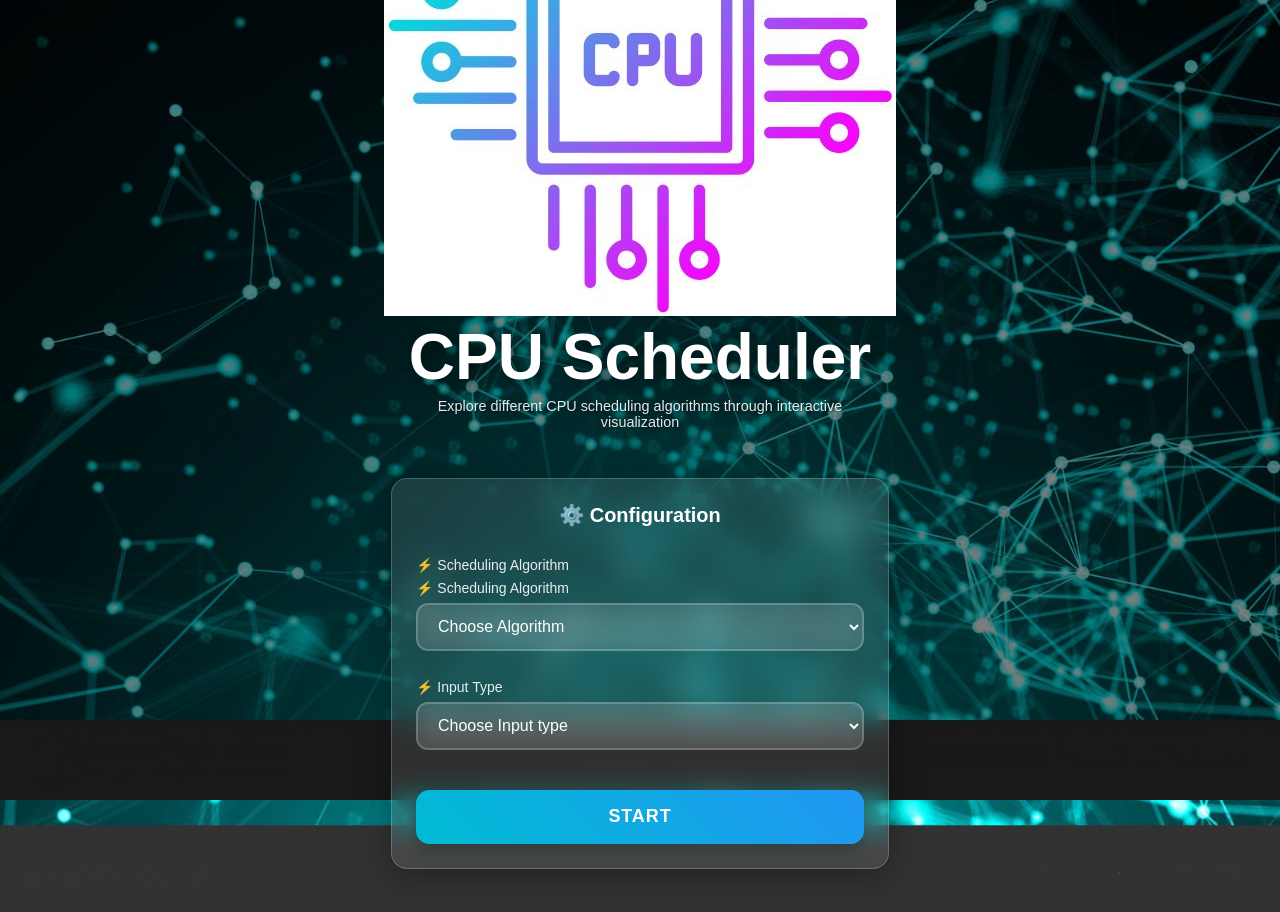
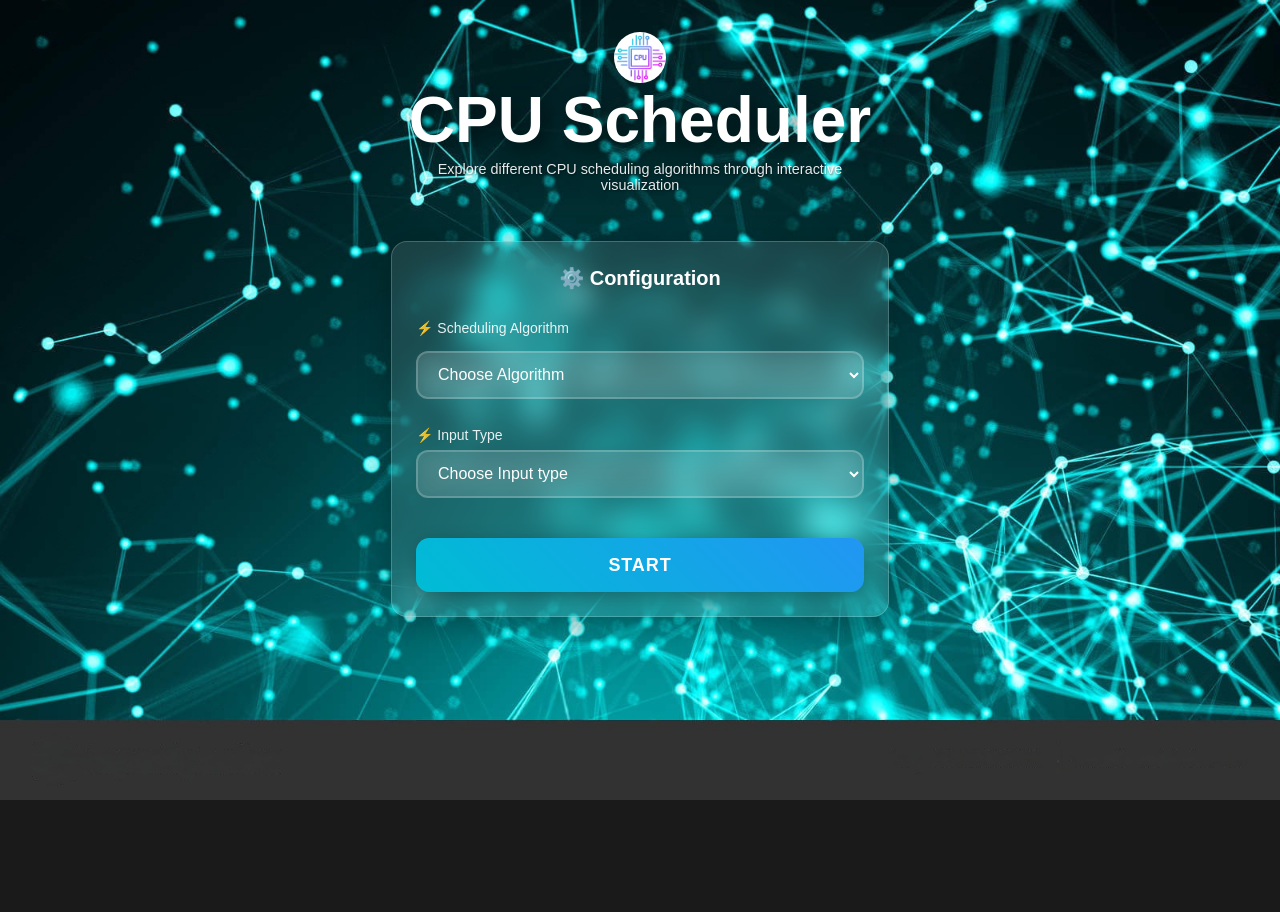
Before and after one commit to Abhay-222/OS-Process-Scheduler, a plain HTML site: page index.html in a window 1280 px wide. After the commit the page ends 800 px from the top, so only its background shows below. Drawn offline with Linux system fonts and the light colour scheme.

Commit message:
Update index.css

```diff
--- a/index.css
+++ b/index.css
@@ -11,10 +11,10 @@ body {
     background-color: #1a1a1a;
 
     background-image: url('./bg\ image.jpeg');
-    background-size: cover;                 /* ✅ fills entire screen */
-    background-position: center center;     /* ✅ centers it */
-    background-repeat: no-repeat;           /* ✅ no tiling */
-    background-attachment: scroll;          /* ✅ allows responsive sizing */
+    background-size: cover;
+    background-position: center center;
+    background-repeat: no-repeat;
+    background-attachment: scroll;
 }
 
 
@@ -22,39 +22,10 @@ html, body {
   margin: 0;
   padding: 0;
   width: 100%;
-  height: auto;           /* 👈 allow height to grow */
+  height: auto;
   min-height: 100vh;
 }
 
-body::after {
-    content: '';
-    position: fixed;
-    top: 0;
-    left: 0;
-    width: 100vw;
-    height: 100vh;
-    background-image: url('./bg\ image.jpeg');
-    background-size: 100% auto;  /* Slight zoom, avoids black bars */
-    background-position: center center;
-    background-repeat: no-repeat;
-    background-attachment: fixed;
-    z-index: -1;
-}
-
-
-
-body::before {
-    content: '';
-    position: fixed;
-    top: 0;
-    left: 0;
-    width: 100%;
-    height: 100%;
-    background: rgba(0, 0, 0, 0.5);
-    z-index: 1;
-}
-
-/* Header Section */
 .header-section {
     text-align: center;
     color: white;
@@ -64,22 +35,18 @@ body::before {
     margin-top: 2em;
 }
 
-.cpu-icon {
-    display: inline-flex;
+.cpu-icon{
+    display:flex;
+    flex-direction: column;
     align-items: center;
-    justify-content: center;
-    width: 3.5em;
-    height: 3.5em;
-    background: linear-gradient(45deg, #00bcd4, #2196f3);
-    border-radius: 50%;
-    margin-bottom: 1em;
-    box-shadow: rgba(0, 0, 0, 0.3) 0 0.5em 1.25em;
 }
 
-.cpu-icon svg {
-    color: white;
-    width: 2em;
-    height: 2em;
+.cpu-image {
+    width: 10%;
+    height: 10%;
+    object-fit: cover;
+    border-radius: 50%;
+    display: block;
 }
 
 .main-title {
@@ -118,8 +85,20 @@ body::before {
     position: relative;
 }
 
-#signupp {
-    display: none;
+
+body::after {
+    content: '';
+    position: fixed;
+    top: 0;
+    left: 0;
+    width: 100vw;
+    height: 100vh;
+    background-image: url('./bg\ image.jpeg');
+    background-size: 100% auto;
+    background-position: center center;
+    background-repeat: no-repeat;
+    background-attachment: fixed;
+    z-index: -1;
 }
 
 .signup {
@@ -130,11 +109,6 @@ body::before {
     padding: 0;
 }
 
-.picture {
-    display: none;
-}
-
-/* Configuration Title */
 .signup::before {
     content: '⚙️ Configuration';
     display: block;
@@ -146,19 +120,6 @@ body::before {
     font-family: Arial, sans-serif;
 }
 
-/* Algorithm Selection Label */
-.signup form::before {
-    content: '⚡ Scheduling Algorithm';
-    display: block;
-    color: rgba(255, 255, 255, 0.9);
-    font-size: 0.875em;
-    font-weight: 500;
-    margin-bottom: 0.5em;
-    margin-top: 0;
-    font-family: Arial, sans-serif;
-}
-
-/* New label styles */
 .input-label {
     display: block;
     color: rgba(255, 255, 255, 0.9);
@@ -167,11 +128,6 @@ body::before {
     font-family: Arial, sans-serif;
     margin-top: 2em;
     margin-bottom: 0.5em;
-}
-
-/* Only the first label (Scheduling Algorithm) needs to be aligned from the top */
-.input-label:first-of-type {
-    margin-top: 0;
 }
 
 .inpt, .inpts {
@@ -190,25 +146,13 @@ body::before {
     box-sizing: border-box;
 }
 
-/* First select (Algorithm) */
-.inpts:first-of-type {
+#inputs {
+    position: relative;
     margin-top: 0;
 }
 
-/* Input Type field spacing */
-#inputs {
-    position: relative;
-    margin-top: 0; /* now controlled by label margin */
-}
-
-/* REMOVE old ::before from #inputs */
-#inputs::before {
-    content: none;
-}
-
-/* Time Quanta styling */
 #timeQuanta {
-    margin-top: 0em; /* or more if needed */
+    margin-top: 0em;
     position: relative;
 }
 
@@ -220,13 +164,6 @@ body::before {
     margin-top: 2em;
     margin-bottom: 0.5em;
     font-family: Arial, sans-serif;
-}
-
-
-
-/* REMOVE old ::before from #timeQuanta */
-#timeQuanta::before {
-    content: none;
 }
 
 .inpt:focus, .inpts:focus {
@@ -245,29 +182,8 @@ body::before {
     padding: 0.5em;
 }
 
-/* Show time quanta when Round Robin is selected */
-#timeQuanta[style*="display: block"] {
-    display: block !important;
-    animation: slideIn 0.3s ease-out;
-    outline: none;
-    border-color: rgba(255, 255, 255, 0.2); /* same as normal */
-    box-shadow: none; /* remove glowing blue edge */
-}
-
-
-@keyframes slideIn {
-    from {
-        opacity: 0;
-        transform: translateY(-0.5em);
-    }
-    to {
-        opacity: 1;
-        transform: translateY(0);
-    }
-}
-
 .but {
-    margin-top: 2.5em; /* Increased spacing before button */
+    margin-top: 2.5em;
     width: 100%;
     position: relative;
 }
@@ -300,47 +216,3 @@ body::before {
     box-shadow: rgba(0, 0, 0, 0.4) 0 0.375em 1.25em;
     transform: translateY(-0.125em) scale(1.05);
 }
-
-.butt:active {
-    background: linear-gradient(45deg, #0097a7, #1565c0);
-    box-shadow: rgba(0, 0, 0, 0.2) 0 0.125em 0.5em;
-    transform: translateY(0) scale(1);
-}
-
-.signin {
-    display: none;
-}
-
-/* Animation */
-@keyframes fadeIn {
-    from {
-        opacity: 0;
-        transform: translateY(1em);
-    }
-    to {
-        opacity: 1;
-        transform: translateY(0);
-    }
-}
-
-.header-section, .box {
-    animation: fadeIn 0.6s ease-out;
-}
-
-/* Scrollbar styling */
-::-webkit-scrollbar {
-    width: 0.5em;
-}
-
-::-webkit-scrollbar-track {
-    background: rgba(255, 255, 255, 0.1);
-}
-
-::-webkit-scrollbar-thumb {
-    background: rgba(0, 188, 212, 0.5);
-    border-radius: 0.25em;
-}
-
-::-webkit-scrollbar-thumb:hover {
-    background: rgba(0, 188, 212, 0.7);
-}
```
